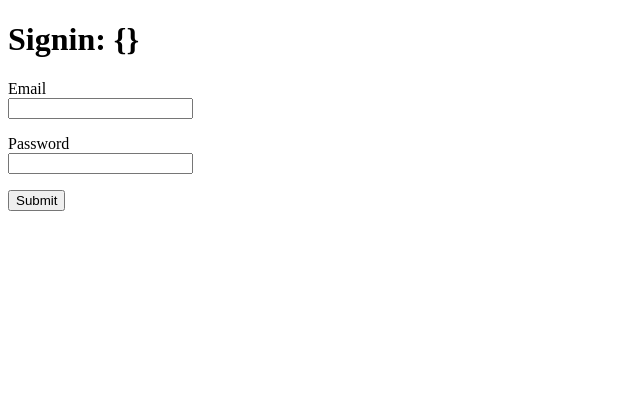
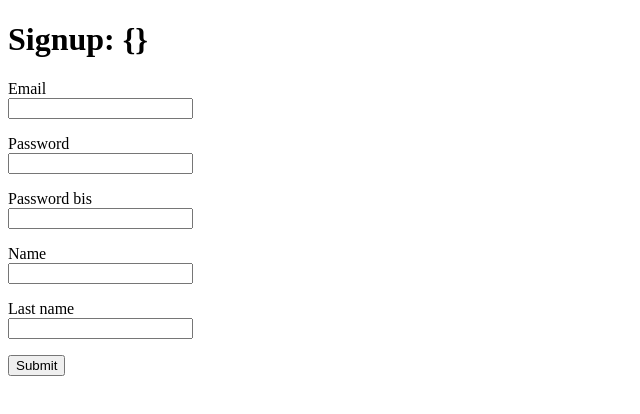
Before and after one commit to julienroyer/odyssee_homer, a React (Create React App) app in the folder front/: page / in a window 1280 px wide. Shown: the top 414 px of the page, without its empty margins (0-640 px from the left). Built offline with nearby package versions, Linux system fonts and the light colour scheme.

Commit message:
dfssafas

```diff
--- a/front/src/App.js
+++ b/front/src/App.js
@@ -1,4 +1,4 @@
 import React from 'react';
-import Signin from './Signin';
+import Signup from './Signup';
 
-export default () => <Signin />;
+export default () => <Signup />;
--- a/front/src/Signin.js
+++ b/front/src/Signin.js
@@ -3,7 +3,7 @@ import React, { Component } from 'react';
 export default class Signin extends Component {
     constructor(props) {
         super(props);
-        this.state = {flash: '', fields: {}};
+        this.state = { flash: '', fields: {} };
     }
 
     onInput = e => (t => this.setState({ fields: { ...this.state.fields, [t.name]: t.value } }))(e.target);
@@ -18,15 +18,11 @@ export default class Signin extends Component {
                     'Content-Type': 'application/json',
                 }),
                 body: JSON.stringify(fields),
-            })
-            .then(res => {
-                if (!res.ok) {
-                    throw Error(`unable to call server (HTTP status ${res.status})`);
-                }
-                return res.json();
-            })
-            .then(res => this.setState({ flash: res.flash || 'OK' }))
-            .catch(err => this.setState({ flash: err.message || 'KO' }));
+            }
+        ).then(res => res.json().then(
+            res => this.setState({ flash: res.flash || 'OK' }),
+            () => this.setState({ flash: `request failure (HTTP ${res.status})` }))
+        ).catch(err => this.setState({ flash: `request failure (${err.message})` }));
     };
 
     render() {
@@ -35,7 +31,7 @@ export default class Signin extends Component {
             <form onChange={this.onInput} onSubmit={this.onSubmit}>
                 <h1>Signin: {JSON.stringify(fields, undefined, 1)}</h1>
 
-                {flash ? <p>Flash: {flash}</p> : ''}
+                {flash ? <p style={{background: 'yellow'}}>{flash}</p> : ''}
 
                 <p><label>Email<br /><input name="email" type="email" autoComplete="username" /></label></p>
                 <p><label>Password<br /><input name="password" type="password" autoComplete="current-password" /></label></p>
--- a/front/src/Signup.js
+++ b/front/src/Signup.js
@@ -18,15 +18,11 @@ export default class Signup extends Component {
                     'Content-Type': 'application/json',
                 }),
                 body: JSON.stringify(fields),
-            })
-            .then(res => {
-                if (!res.ok) {
-                    throw Error(`unable to call server (HTTP status ${res.status})`);
-                }
-                return res.json();
-            })
-            .then(res => this.setState({ flash: res.flash || 'OK' }))
-            .catch(err => this.setState({ flash: err.message || 'KO' }));
+            }
+        ).then(res => res.json().then(
+            res => this.setState({ flash: res.flash || 'OK' }),
+            () => this.setState({ flash: `request failure (HTTP ${res.status})` }))
+        ).catch(err => this.setState({ flash: `request failure (${err.message})` }));
     };
 
     render() {
@@ -35,7 +31,7 @@ export default class Signup extends Component {
             <form onChange={this.onInput} onSubmit={this.onSubmit}>
                 <h1>Signup: {JSON.stringify(fields, undefined, 1)}</h1>
 
-                {flash ? <p>Flash: {flash}</p> : ''}
+                {flash ? <p style={{background: 'yellow'}}>{flash}</p> : ''}
 
                 <p><label>Email<br /><input name="email" type="email" autoComplete="username" /></label></p>
                 <p><label>Password<br /><input name="password" type="password" autoComplete="new-password" /></label></p>
```
